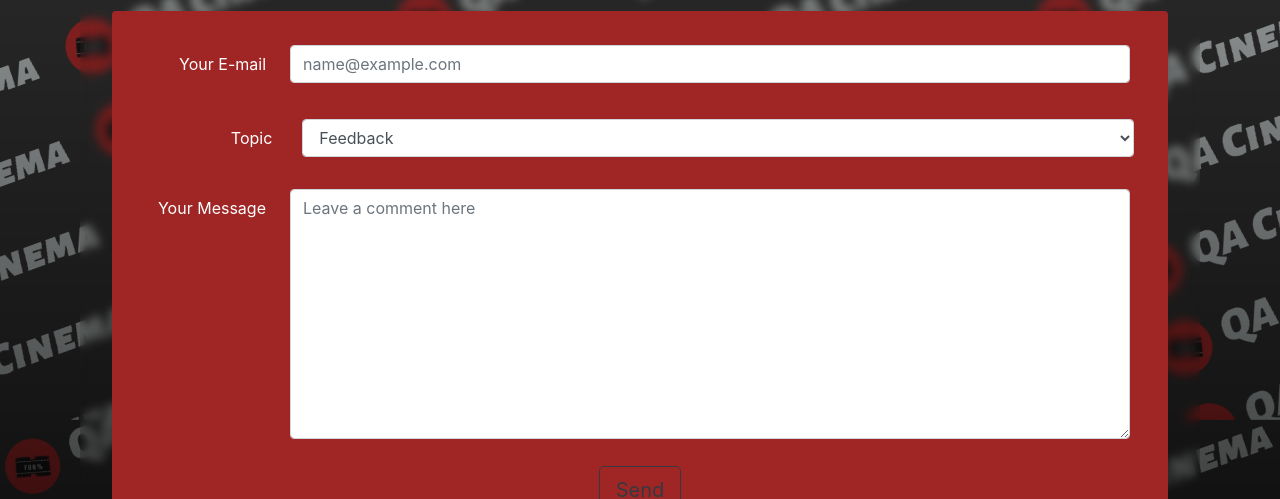
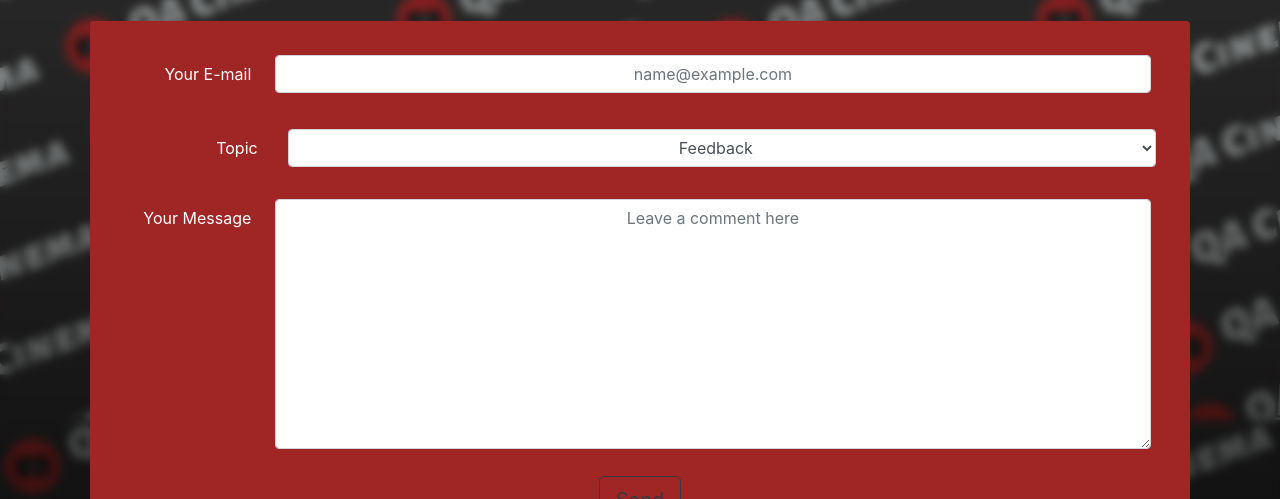
Before and after one commit to QA-AKAM/QACinema-Project, a React (Create React App) app in the folder frontend/: page /ContactUs in a window 1280 px wide. Shown: the part 228-727 px from the top of the page. Built offline with nearby package versions, Linux system fonts and the light colour scheme; no server answers.

Commit message:
KD: Refactoring and adding info on About page.

```diff
--- a/frontend/src/Components/Information/About/About.jsx
+++ b/frontend/src/Components/Information/About/About.jsx
@@ -14,10 +14,10 @@ const About = () => {
             role: "Product Owner",
             projectMain: "Frontend, Jira, Github",
             projectSecondary: "Styling, Documentation",
-            github: "https://github.com/thealinivan",
-            linkedin: "https://linkedin.com/in/thealinivan",
-            email: "aivan@qa.com",
-            telephone: "+447481925997"
+            github: "https://github.com/KevinD-QA",
+            linkedin: "https://www.linkedin.com/in/kevin-kcdoan/",
+            email: "Kdoan@qa.com",
+            telephone: "+447542962985"
 
 
         },
@@ -67,12 +67,12 @@ const About = () => {
                     <Container className="padding">
                         <Container>
                             <Row>
-                                <Col className="spec col-sm-6">
+                                <Col className="spec col-sm-6" sm={12} lg={6} md={6}>
                                     <h2 className="display-4 padd-1">About us</h2>
                                     <p className="lead justify marg-1">
                                         QA Cinema is part of QA Limited - one of the UK's leading digital education and skills providers, who ahve now branched out into the entertainement industry. Operated and managed by their leading team, Team AKAM, we strive to provide the best services to our clients and customers.</p>
                                 </Col>
-                                <Col className="spec col-sm-6">
+                                <Col className="spec col-sm-6" sm={12} lg={6} md={6}>
                                     <h2 className="display-4 padd-1">About Team AKAM</h2>
                                     <p className="lead justify marg-1">
                                         Team AKAM is the best of the bunch, no words are needed to describe the sheer presence and intelligence of these individuals. Comparisons can be drawn but no one especially group 1 can even come close to matching our brilliance. Stand there in awe and embrace the almighty before you, or be banished to the shadow realm, <b>Scott Stevens and Amandeep Bassi</b>.
--- a/frontend/src/Components/Information/ContactUs.jsx
+++ b/frontend/src/Components/Information/ContactUs.jsx
@@ -43,21 +43,21 @@ const ContactUs = () => {
 
     return (
         <div class='background'>
+            <Jumbotron className="bgBlur">
                 <Container className="text-white">
-                <Jumbotron className="bgBlur">
                     <h1 class='landing-text'> Contact Us </h1>
-
+                    <Container className="center">
                         <Form onSubmit={handleSubmit} noValidate validated={validated} style={{ flex: 1, backgroundColor: '#A02626' }} className="rounded">
                             <Form.Group as={Row} className="mb-3">
                                 <Form.Label column sm="2" className="text-right pr-4 mt-3"> Your E-mail </Form.Label>
-                        <Form.Control required name="email" type='email' id='email' className="mt-3" placeholder="name@example.com" onChange={(event) => {
+                                <Form.Control required name="email" type='email' id='email' className="center mt-3" placeholder="name@example.com" onChange={(event) => {
                                     setEmail(event.target.value);
                                 }} value={email}></Form.Control>
                             </Form.Group>
                             <Form.Group as={Row} className="mb-3 pr-4" >
                                 <Form.Label column sm="2" className="text-right"> Topic</Form.Label>
-                        <Col sm="10">
-                            <Form.Control required as="select" name='subject' id='subject'
+                                <Col sm={10}>
+                                    <Form.Control required as="select" name='subject' id='subject' className="center"
                                         onChange={(event) => {
                                             setTopic(event.target.value);
                                         }} value={topic}>
@@ -70,7 +70,7 @@ const ContactUs = () => {
                             <Form.Group as={Row} className="mb-3">
                                 <Form.Label column sm="2" className="text-right pr-4"> Your Message </Form.Label>
                                 <Form.Control required
-                            name="message" as="textarea" id='message' placeholder="Leave a comment here"
+                                    name="message" as="textarea" id='message' placeholder="Leave a comment here" className="center"
                                     onChange={(event) => {
                                         setMessage(event.target.value);
                                     }} value={message}></Form.Control>
@@ -88,9 +88,10 @@ const ContactUs = () => {
                                 </Modal.Footer>
                             </Modal>
                         </Form>
+                    </Container>
+                </Container >
             </Jumbotron>
 
-            </Container >
             <div id="fixed">
             </div>
         </div >
```
Lines whose indentation alone changed are shown as unchanged.
